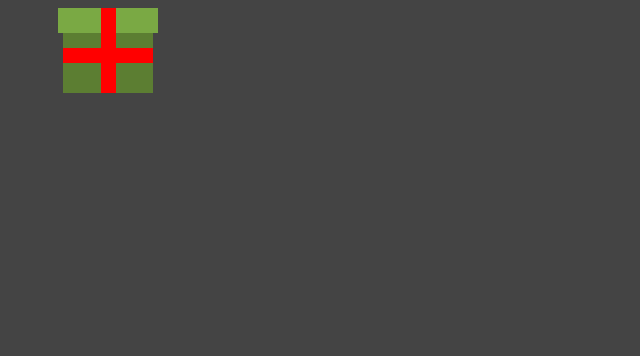
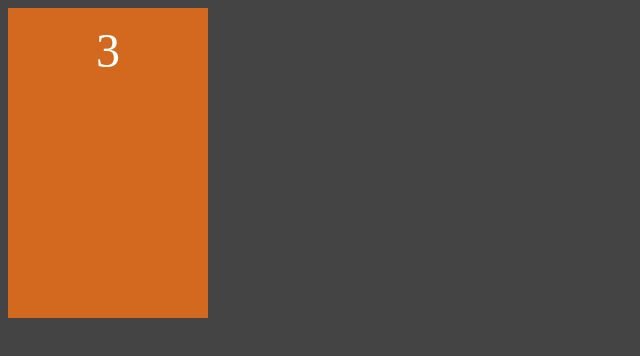
Before and after one commit to fjuncal/portas, a Next.js app: page / in a window 1280 px wide. Shown: the top 356 px of the page, without its empty margins (0-640 px from the left). Built offline with nearby package versions, Linux system fonts and the light colour scheme.

Commit message:
Criando e elaborando o componente de Porta

```diff
--- /dev/null
+++ b/src/components/Porta.jsx
@@ -0,0 +1,9 @@
+import styles from "../styles/Porta.module.css";
+
+export default function Porta(props) {
+  return (
+    <div className={styles.porta}>
+      <div className={styles.numero}>3</div>
+    </div>
+  );
+}
--- a/src/pages/index.jsx
+++ b/src/pages/index.jsx
@@ -1,10 +1,11 @@
+import Porta from "@/components/Porta";
 import Presente from "@/components/Presente";
 
 export default function Home() {
   return (
     <>
       <div>
-        <Presente />
+        <Porta />
       </div>
     </>
   );
--- /dev/null
+++ b/src/styles/Porta.module.css
@@ -0,0 +1,15 @@
+.porta {
+  display: flex;
+  flex-direction: column;
+  background-color: chocolate;
+  align-items: center;
+  padding: 15px;
+
+  /*temp*/
+  width: 200px;
+  height: 310px;
+}
+
+.numero {
+  font-size: 3rem;
+}
--- a/src/styles/globals.css
+++ b/src/styles/globals.css
@@ -26,3 +26,7 @@ a {
     color-scheme: dark;
   }
 }
+
+* {
+  box-sizing: border-box;
+}
```
